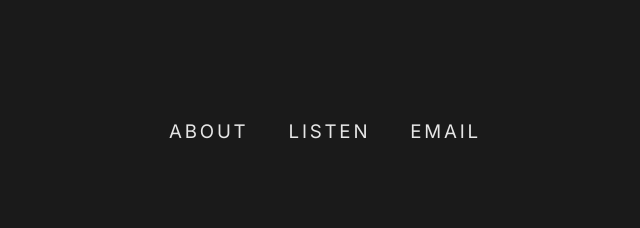
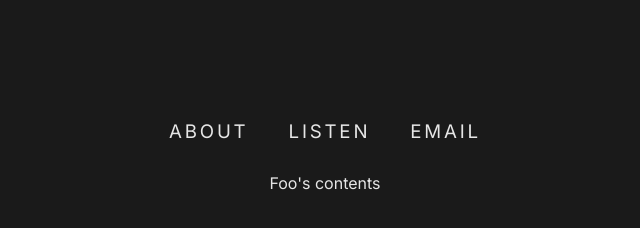
Before and after one commit to aden-k/portfolio, a plain HTML site: page index.html in a window 1280 px wide. Shown: the whole page, without its empty margins (315-955 px from the left). Drawn offline with Linux system fonts and the light colour scheme.

Commit message:
Update index.html

```diff
--- a/index.html
+++ b/index.html
@@ -88,6 +88,7 @@
                <p>Tell me about your project! You can contact me by sending an email to enquiries@adenkeegan.com - I will get back to you as soon as possible. Thanks for your interest!</p>
             </div>
          </div>
+         <section id="about">Foo's contents</section>
       </body>
    </head>
 </html>
```
